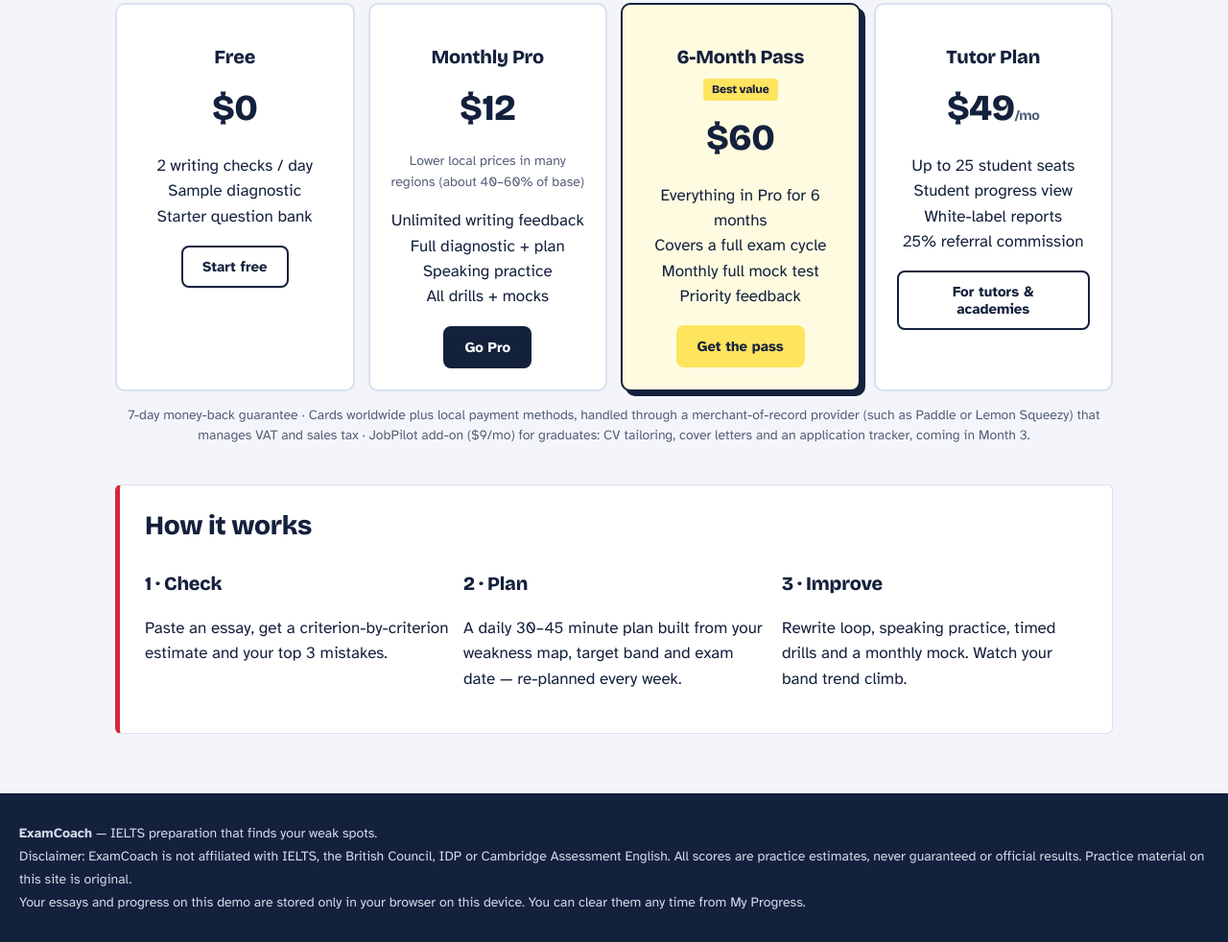
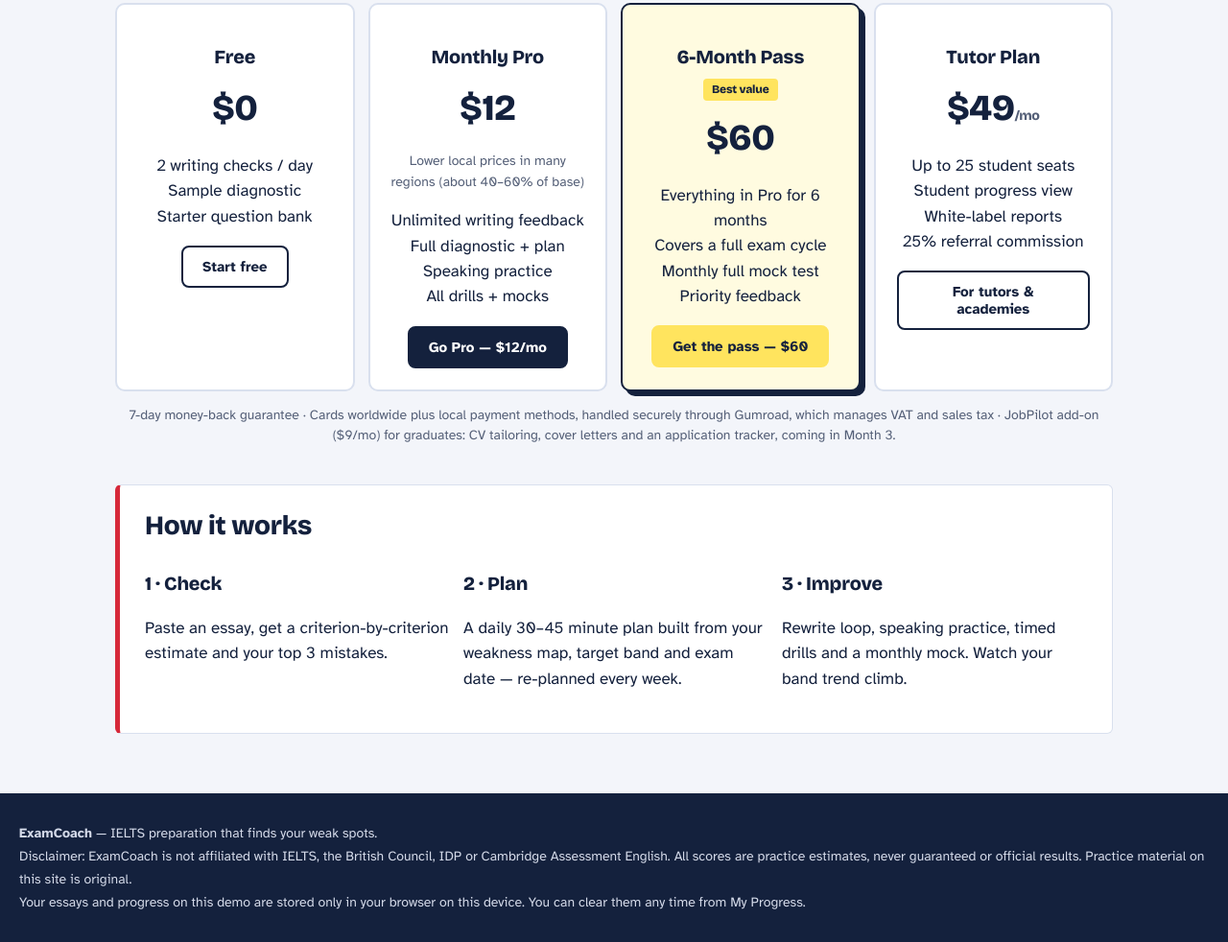
Before and after one commit to jonathanjavid01/examcoach, a website: page index.html in a window 1280 px wide. Shown: the part 7287-8269 px from the top of the page at 96% size. Drawn offline with nearby package versions, Linux system fonts and the light colour scheme.

Commit message:
Link pricing buttons to Gumroad products

```diff
--- a/index.html
+++ b/index.html
@@ -203,11 +203,11 @@ canvas{max-width:100%;height:auto}.hidden{display:none}.locked{filter:blur(6px);
   <h2 class="center">Pricing — fair for students everywhere</h2>
   <div class="grid">
     <div class="price"><h3>Free</h3><div class="amt">$0</div><p>2 writing checks / day<br>Sample diagnostic<br>Starter question bank</p><button class="btn ghost" onclick="location.hash='#checker'">Start free</button></div>
-    <div class="price"><h3>Monthly Pro</h3><div class="amt">$12</div><p class="small">Lower local prices in many regions (about 40–60% of base)</p><p>Unlimited writing feedback<br>Full diagnostic + plan<br>Speaking practice<br>All drills + mocks</p><button class="btn" onclick="notify('Pro opens at launch. Use the free checker meanwhile.')">Go Pro</button></div>
-    <div class="price hot"><h3>6-Month Pass <span class="pill">Best value</span></h3><div class="amt">$60</div><p>Everything in Pro for 6 months<br>Covers a full exam cycle<br>Monthly full mock test<br>Priority feedback</p><button class="btn gold" onclick="notify('The 6-month pass opens at launch. Use the free checker meanwhile.')">Get the pass</button></div>
-    <div class="price"><h3>Tutor Plan</h3><div class="amt">$49<span class="small">/mo</span></div><p>Up to 25 student seats<br>Student progress view<br>White-label reports<br>25% referral commission</p><button class="btn ghost" onclick="notify('The tutor program opens at launch.')">For tutors &amp; academies</button></div>
+    <div class="price"><h3>Monthly Pro</h3><div class="amt">$12</div><p class="small">Lower local prices in many regions (about 40–60% of base)</p><p>Unlimited writing feedback<br>Full diagnostic + plan<br>Speaking practice<br>All drills + mocks</p><button class="btn" onclick="window.open('https://zarfishan2.gumroad.com/l/xlnuxg','_blank')">Go Pro — $12/mo</button></div>
+    <div class="price hot"><h3>6-Month Pass <span class="pill">Best value</span></h3><div class="amt">$60</div><p>Everything in Pro for 6 months<br>Covers a full exam cycle<br>Monthly full mock test<br>Priority feedback</p><button class="btn gold" onclick="window.open('https://zarfishan2.gumroad.com/l/jklfac','_blank')">Get the pass — $60</button></div>
+    <div class="price"><h3>Tutor Plan</h3><div class="amt">$49<span class="small">/mo</span></div><p>Up to 25 student seats<br>Student progress view<br>White-label reports<br>25% referral commission</p><button class="btn ghost" onclick="window.open('https://zarfishan2.gumroad.com/l/jabqfe','_blank')">For tutors &amp; academies</button></div>
   </div>
-  <p class="center small">7-day money-back guarantee · Cards worldwide plus local payment methods, handled through a merchant-of-record provider (such as Paddle or Lemon Squeezy) that manages VAT and sales tax · JobPilot add-on ($9/mo) for graduates: CV tailoring, cover letters and an application tracker, coming in Month 3.</p>
+  <p class="center small">7-day money-back guarantee · Cards worldwide plus local payment methods, handled securely through Gumroad, which manages VAT and sales tax · JobPilot add-on ($9/mo) for graduates: CV tailoring, cover letters and an application tracker, coming in Month 3.</p>
 </section>
 
 <section class="card">
```
